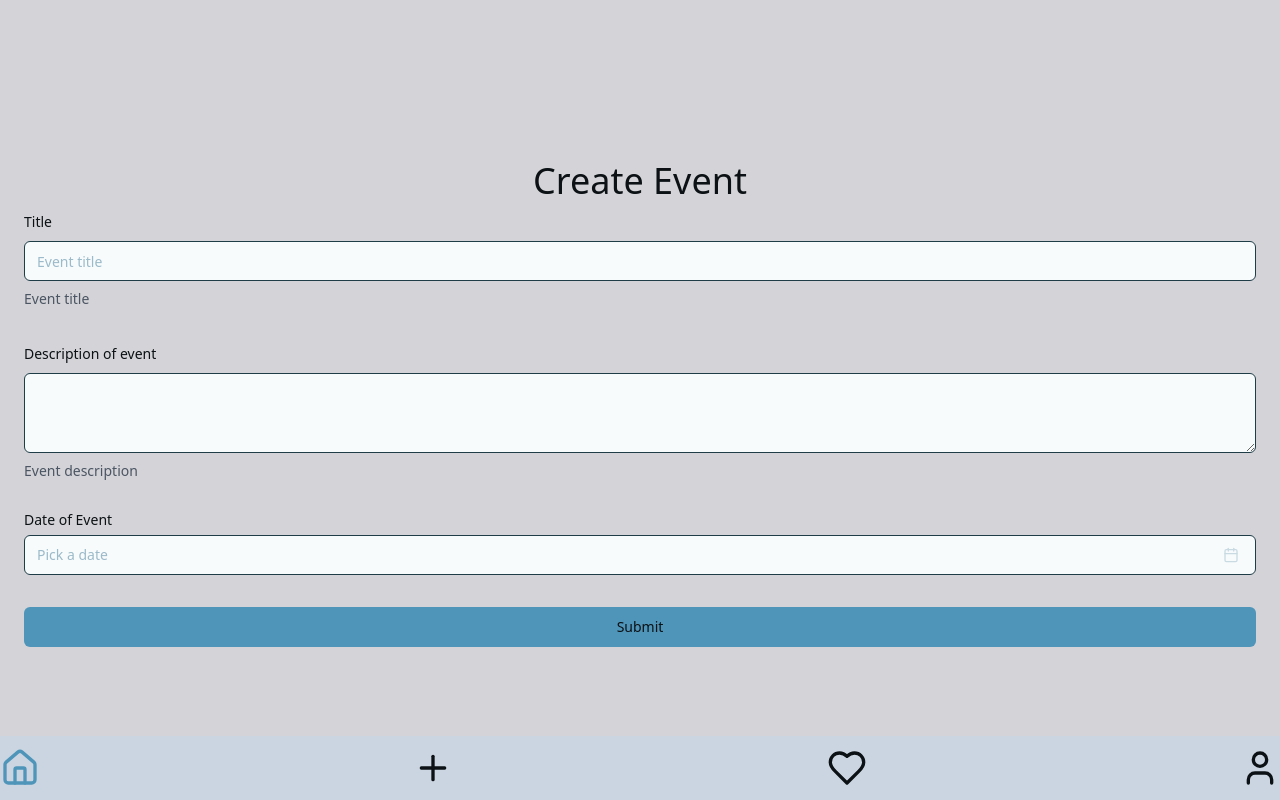
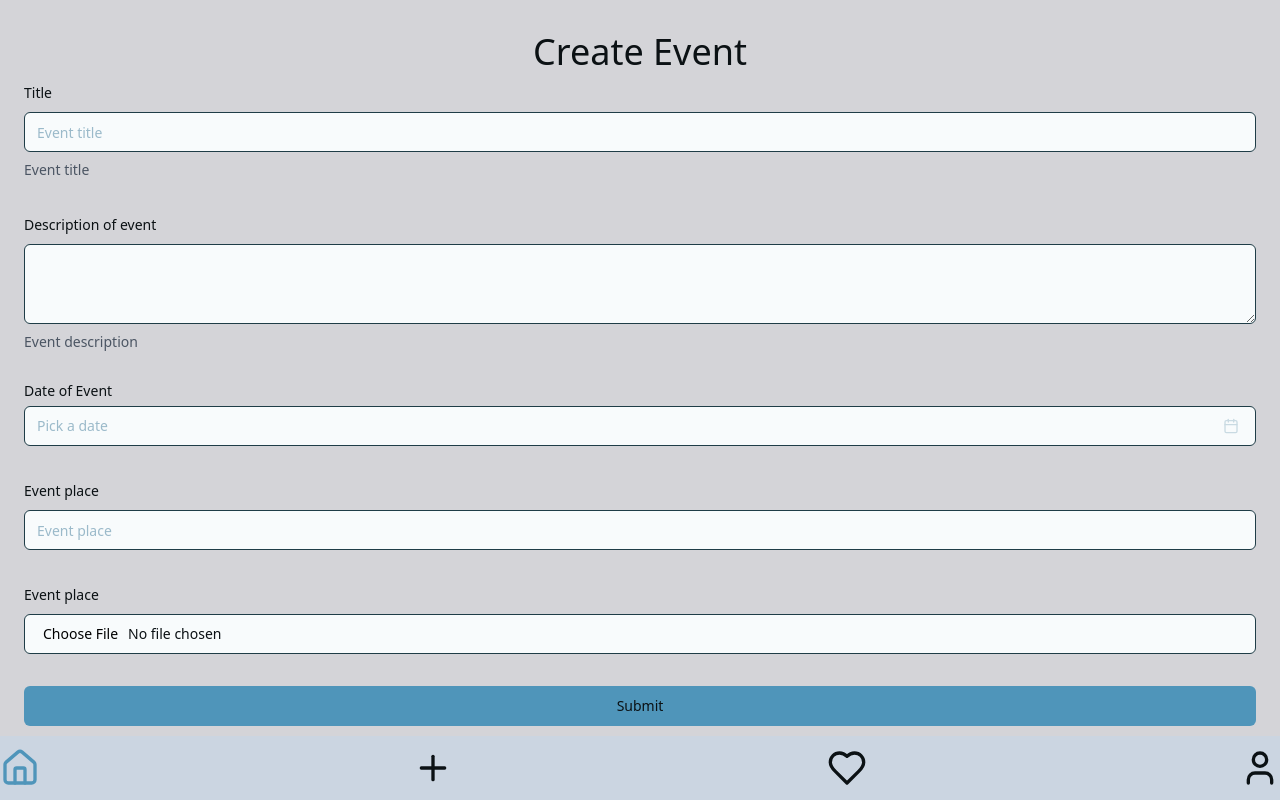
Before and after one commit to skoanton/hackathon, a React (Vite) app: page /newevent in a window 1280 px wide. Built offline with nearby package versions, Linux system fonts and the light colour scheme.

Commit message:
puss sebban

```diff
--- a/src/components/BottomNavbar/BottomNavbar.tsx
+++ b/src/components/BottomNavbar/BottomNavbar.tsx
@@ -7,7 +7,9 @@ const BottomNavbar = () => {
          <div className=" h-full w-full bg-slate-300">
             <ul className="w-full h-full items-center flex justify-between">
                <li>
-                  <Home className="w-10 h-10 text-primary" />
+                  <Link to={'/'}>
+                     <Home className="w-10 h-10 text-primary" />
+                  </Link>
                </li>
                <li>
                   <Link to={'/newevent'}>
--- a/src/components/newEventForm/NewEvent.tsx
+++ b/src/components/newEventForm/NewEvent.tsx
@@ -10,11 +10,20 @@ import { Form, FormControl, FormDescription, FormField, FormItem, FormLabel, For
 import { Popover, PopoverContent, PopoverTrigger } from '@/components/ui/popover';
 import { Input } from '@/components/ui/input';
 import { Textarea } from '@/components/ui/textarea';
-
+const MAX_FILE_SIZE = 1024 * 1024 * 5;
+const ACCEPTED_IMAGE_MIME_TYPES = ['image/jpeg', 'image/jpg', 'image/png', 'image/webp'];
+const ACCEPTED_IMAGE_TYPES = ['jpeg', 'jpg', 'png', 'webp'];
 export const FormSchema = z.object({
    title: z.string().min(5),
    description: z.string().min(5),
    date: z.coerce.date(),
+   where: z.string().min(1),
+   addImage: z
+      .any()
+      .refine((files) => {
+         return files?.[0]?.size <= MAX_FILE_SIZE;
+      }, `Max image size is 5MB.`)
+      .refine((files) => ACCEPTED_IMAGE_MIME_TYPES.includes(files?.[0]?.type), 'Only .jpg, .jpeg, .png and .webp formats are supported.'),
 });
 export type formType = z.infer<typeof FormSchema>;
 
@@ -30,7 +39,7 @@ export function NewEvent() {
    const onSubmit = (data: z.infer<typeof FormSchema>) => {};
 
    return (
-      <section className=" bg-zinc-300 p-6 w-full h-screen self-center flex flex-col justify-center items-center">
+      <section className=" bg-zinc-300 p-6 w-full h-screen  flex flex-col  items-center">
          <h1 className=" text-4xl p-2  top-10 text-center ">Create Event</h1>
          <Form {...form}>
             <form onSubmit={form.handleSubmit(onSubmit)} className="space-y-8 w-full ">
@@ -86,6 +95,33 @@ export function NewEvent() {
                      </FormItem>
                   )}
                />
+               <FormField
+                  name="where"
+                  control={form.control}
+                  render={({ field }) => (
+                     <FormItem>
+                        <FormLabel>Event place</FormLabel>
+                        <FormMessage />
+                        <FormControl>
+                           <Input placeholder="Event place" {...field} autoComplete="off" />
+                        </FormControl>
+                     </FormItem>
+                  )}
+               />
+               <FormField
+                  name="addImage"
+                  control={form.control}
+                  render={({ field }) => (
+                     <FormItem>
+                        <FormLabel>Event place</FormLabel>
+                        <FormMessage />
+                        <FormControl>
+                           <Input type="file" {...field} autoComplete="off" />
+                        </FormControl>
+                     </FormItem>
+                  )}
+               />
+
                <div className="w-full flex justify-center">
                   <Button className="w-full" type="submit">
                      Submit
```
